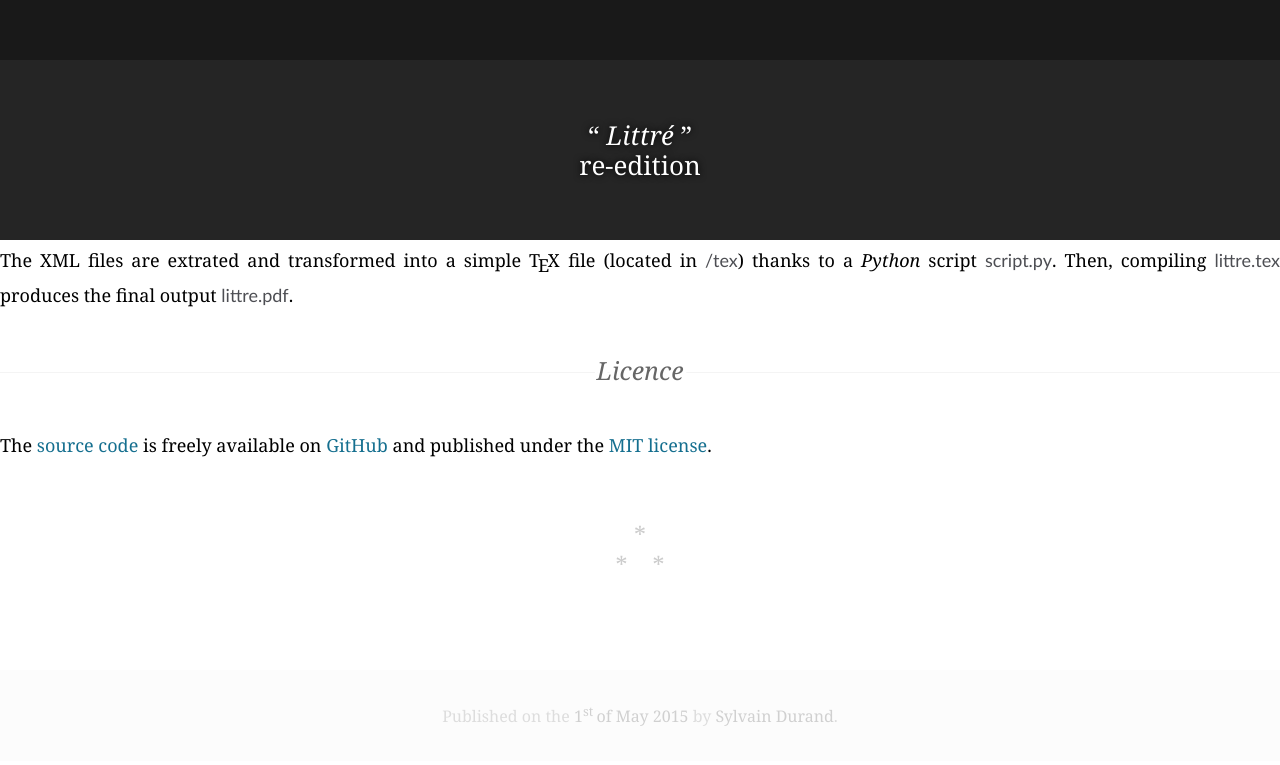
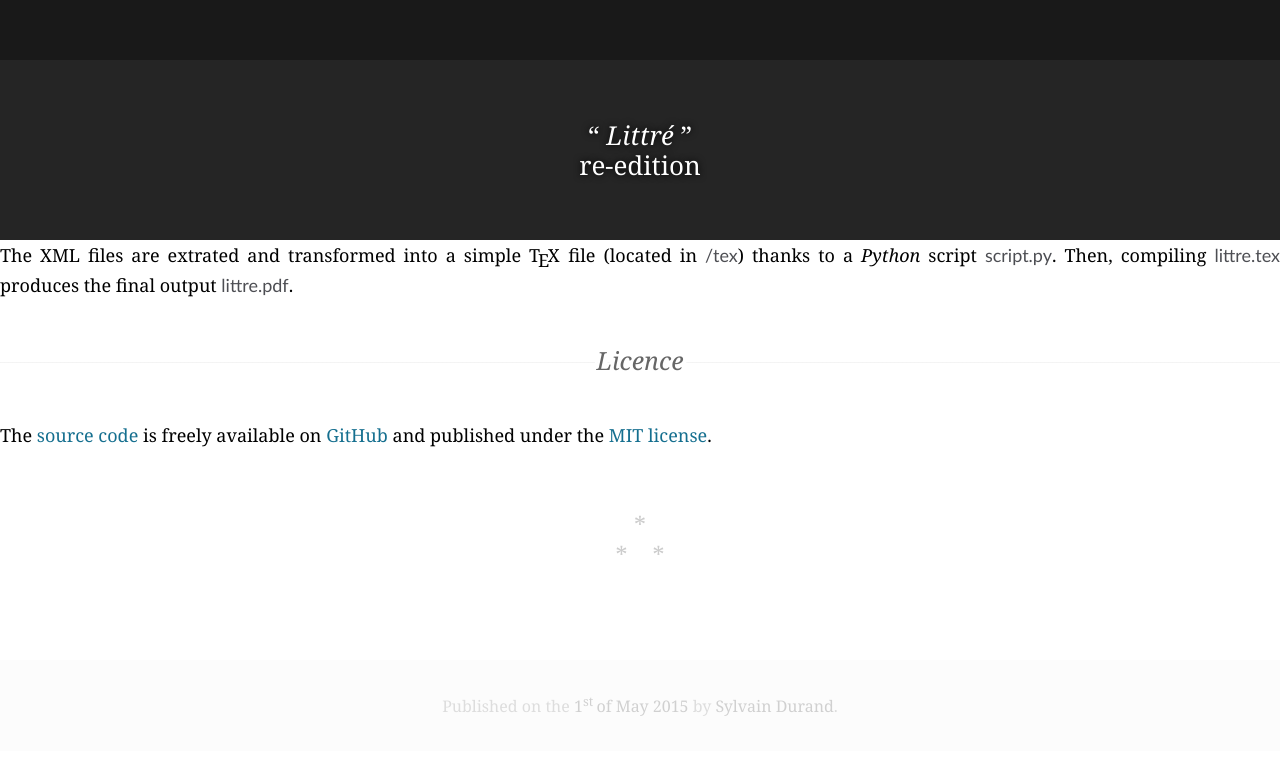
Before and after one commit to simonmeggle/simonmeggle.github.io, a Jekyll site: the page built from _posts/en/projects/2015-05-01-littre.md, in a window 1280 px wide. Shown: the top 765 px of the page. Built offline with Jekyll 4.4.1, drawn with Linux system fonts in a browser that asks for light colours; Markdown is read by kramdown in place of the engine named in the settings.

Commit message:
Making TeX logo respects the vertical rhythm

```diff
--- a/_includes/style.sass
+++ b/_includes/style.sass
@@ -328,17 +328,19 @@ pre
 
 .latex
   letter-spacing: .8px
+  sup, sub
+    position: relative
+    vertical-align: 0
+    text-transform: uppercase
 
 .latex sup
-  text-transform: uppercase
-  font-size: 0.85em
-  vertical-align: 0.15em
+  bottom: .15em
   margin-left: -0.36em
   margin-right: -0.15em
+  font-size: 0.85em
 
 .latex sub
-  text-transform: uppercase
-  vertical-align: -0.5ex
+  top: .25em
   margin-left: -0.1667em
   margin-right: -0.125em
   font-size: 1em
```
